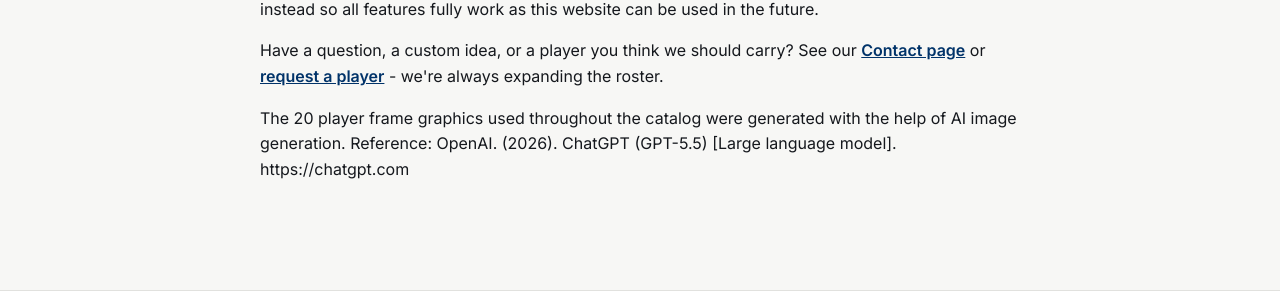
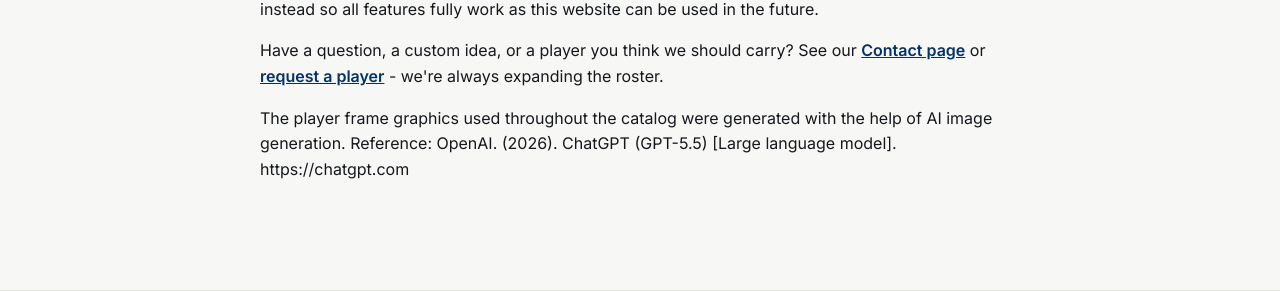
Before and after one commit to HusamMorra/redzoneframes, a PHP site: page /about.php in a window 1280 px wide. Shown: the part 453-744 px from the top of the page. Run offline with PHP 8.4, Linux system fonts and the light colour scheme; data comes from the database, SQL or seed files in the repository.

Commit message:
Update about.php

```diff
--- a/redzoneframes/about.php
+++ b/redzoneframes/about.php
@@ -19,6 +19,6 @@ require_once __DIR__ . '/includes/header.php';
     <p>This site was built for a COMP 3340 project. While Red Zone Frames is a fictional business built for the assignment, the idea is real and I have sold many of these frames but 3D printed using PLA instead so all features fully work as this website can be used in the future.</p>
 
 <p>Have a question, a custom idea, or a player you think we should carry? See our <a href="contact.php" class="text-link">Contact page</a> or <a href="request-player.php" class="text-link">request a player</a> - we're always expanding the roster.</p>
-<p>The 20 player frame graphics used throughout the catalog were generated with the help of AI image generation. Reference: OpenAI. (2026). ChatGPT (GPT-5.5) [Large language model]. https://chatgpt.com</p>
+<p>The player frame graphics used throughout the catalog were generated with the help of AI image generation. Reference: OpenAI. (2026). ChatGPT (GPT-5.5) [Large language model]. https://chatgpt.com</p>
 </section>
 <?php require_once __DIR__ . '/includes/footer.php'; ?>
```
